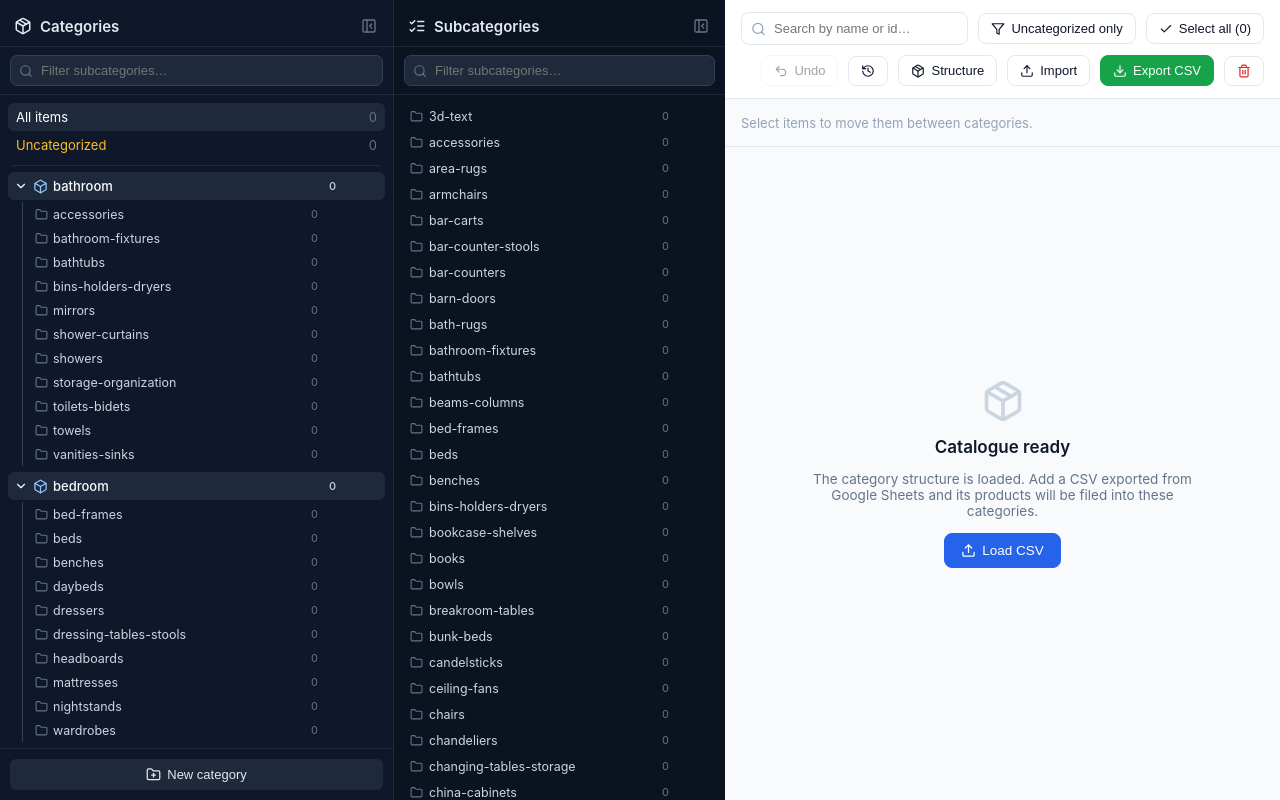
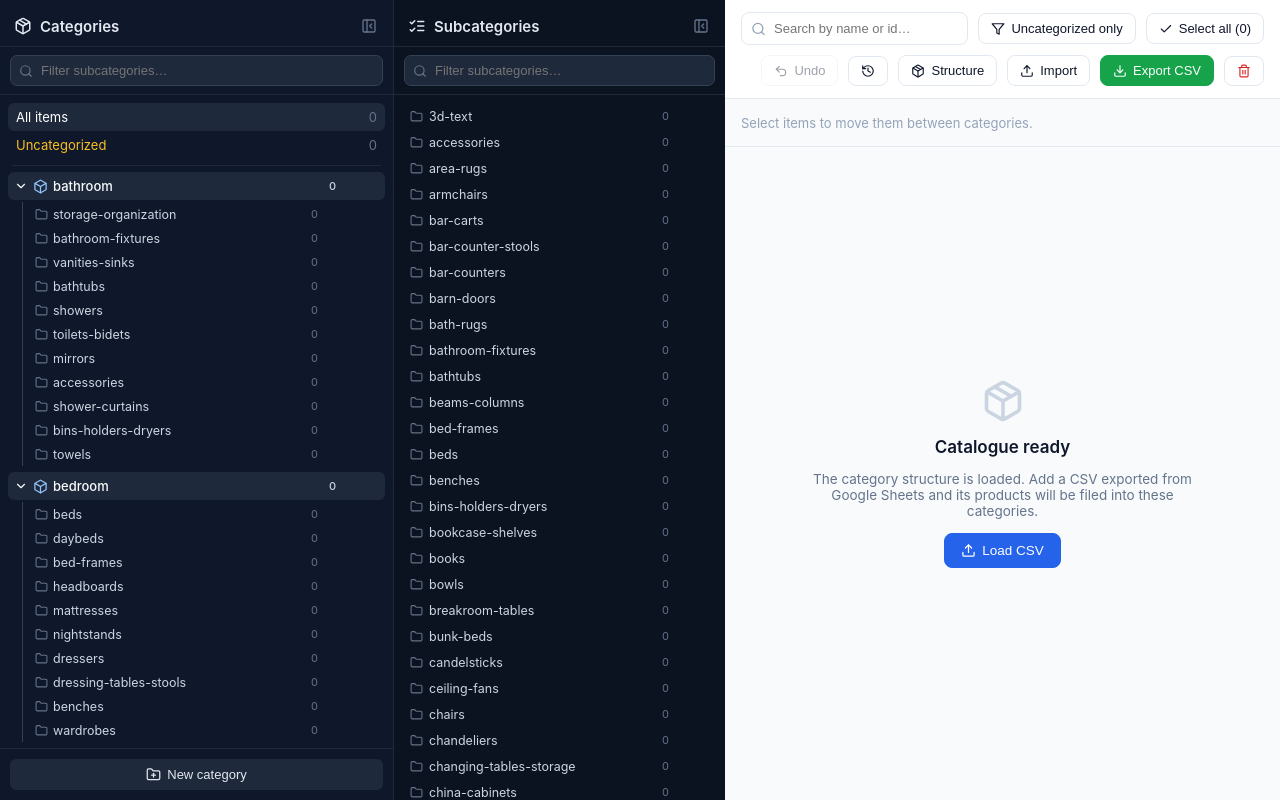
Before and after one commit to freelancer83d/furniture-sorter, a React (Vite) app: page / in a window 1280 px wide. Built offline with nearby package versions, Linux system fonts and the light colour scheme.

Commit message:
Add files via upload

```diff
--- a/src/App.jsx
+++ b/src/App.jsx
@@ -842,7 +842,11 @@ export default function App() {
       if (ids.length) order[cat] = ids;
     }
     const cats = Array.isArray(data.categories) ? [...new Set(data.categories)] : [];
-    const top = Array.isArray(data.topOrder) ? data.topOrder.slice() : [];
+    // Category order: explicit topOrder wins; otherwise fall back to the order
+    // the categories are listed in, so the file can be hand-edited.
+    const top = Array.isArray(data.topOrder) && data.topOrder.length
+      ? data.topOrder.slice()
+      : cats.slice();
     return { registry, byName, order, cats, top, seq };
   }, []);
 
@@ -1128,10 +1132,13 @@ export default function App() {
   // Order subcategory children of a top-level category by the manual list,
   // falling back to alphabetical for any not in the list. childNames are leaf
   // names; we map them to subIds via the display path.
+  // NOTE: read subIdByPath directly (not through a ref). A ref is only updated
+  // after render, so on the very first paint it was still empty and every rank
+  // fell back to Infinity — which is why a loaded catalogue came out alphabetical.
   const orderChildren = useCallback((parentCat, childNames) => {
     const order = catOrder[parentCat] || [];
     const rank = (leaf) => {
-      const sid = subIdByPathRef.current[`${parentCat}.${leaf}`];
+      const sid = subIdByPath[`${parentCat}.${leaf}`];
       const i = sid ? order.indexOf(sid) : -1;
       return i === -1 ? Infinity : i;
     };
@@ -1140,7 +1147,7 @@ export default function App() {
       if (ra !== rb) return ra - rb;
       return a.localeCompare(b); // stable alphabetical fallback
     });
-  }, [catOrder]);
+  }, [catOrder, subIdByPath]);
 
   // Reorder subcategories within a category via drag & drop (main panel).
   const [reorderInfo, setReorderInfo] = useState(null); // {kind:'sub'|'cat', ...}
```
